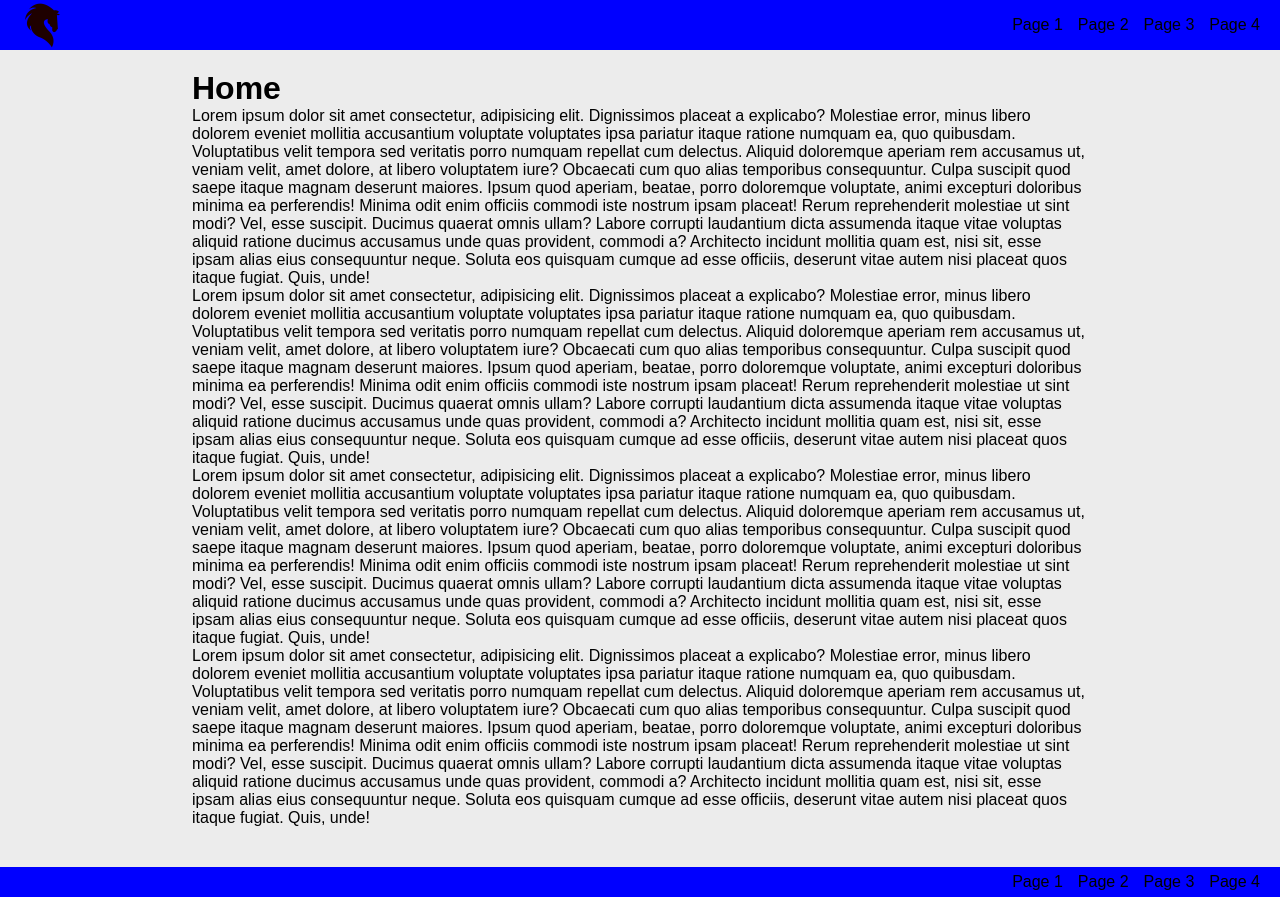
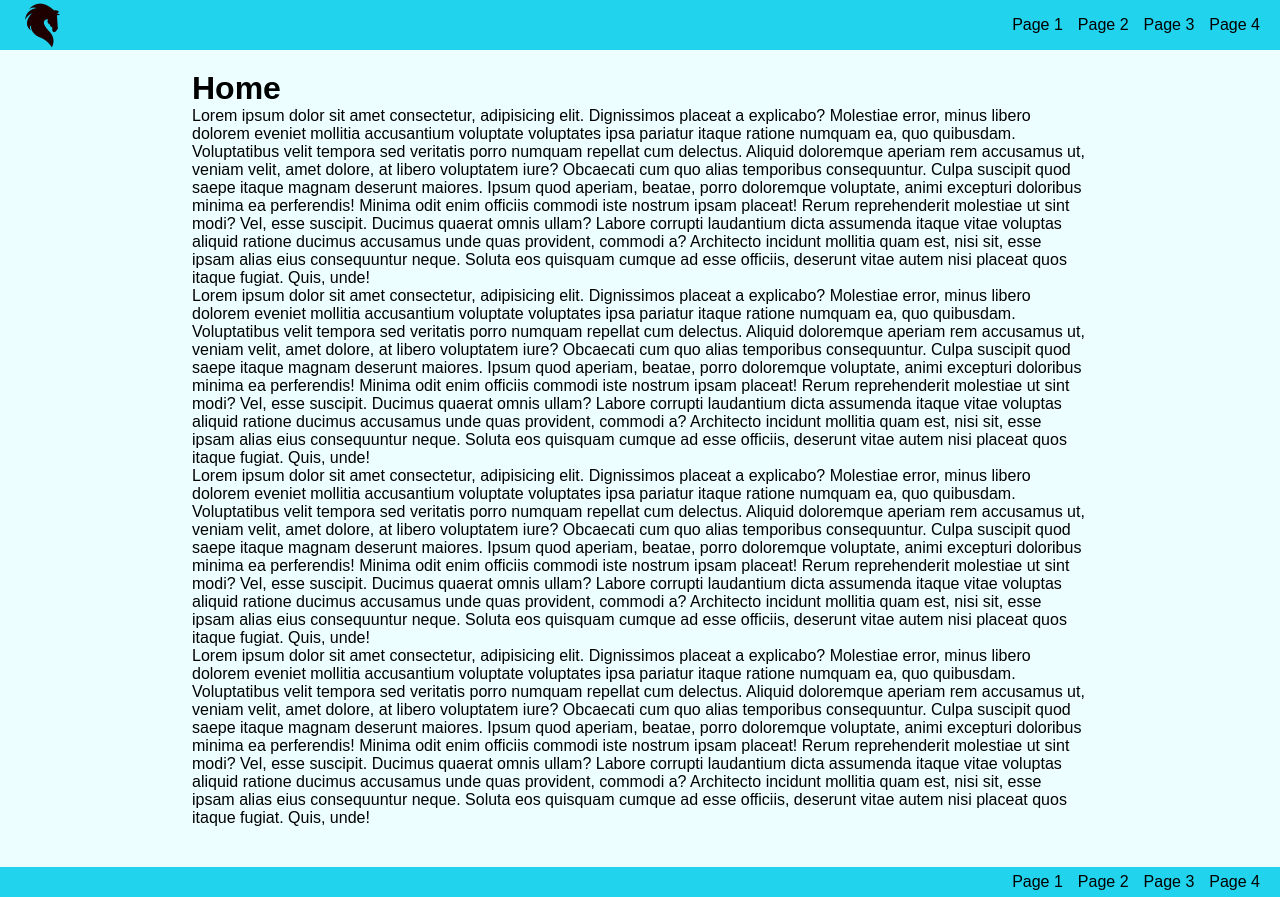
Before and after one commit to irenealcaine/template-navbar, a React (Create React App) app: page / in a window 1280 px wide. Built offline with nearby package versions, Linux system fonts and the light colour scheme.

Commit message:
Update Variables.scss

```diff
--- a/src/Variables.scss
+++ b/src/Variables.scss
@@ -1,2 +1,2 @@
-$light: #ececec;
-$blue: #00f;
+$light: #ecfeff;
+$blue: #22d3ee;
```
